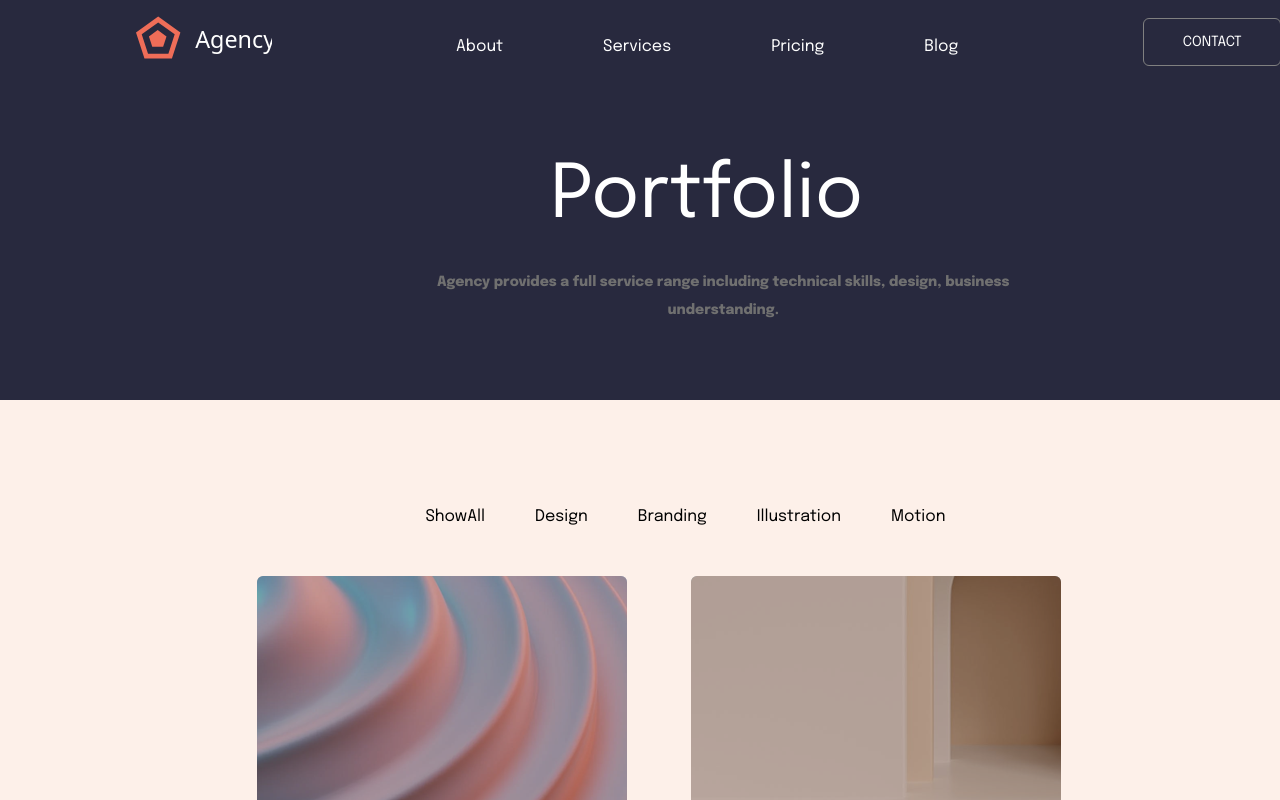
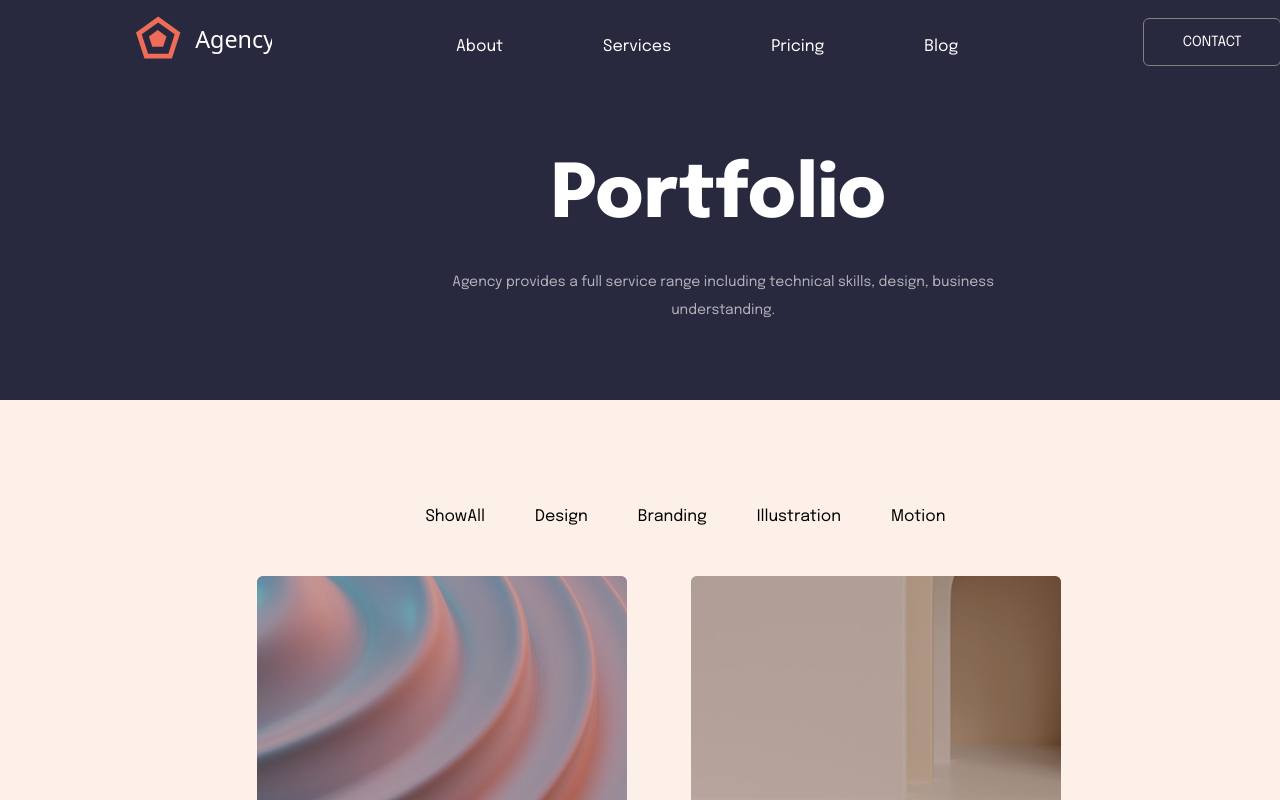
Before and after one commit to EalsyCoD/Portfolio, a React (Create React App) app: page / in a window 1280 px wide. Shown: the top 800 px of the page. Built offline with nearby package versions, Linux system fonts and the light colour scheme; data requests are answered from the project's data file.

Commit message:
fixs styles

```diff
--- a/src/components/CardsList/CardsList.module.scss
+++ b/src/components/CardsList/CardsList.module.scss
@@ -1,4 +1,5 @@
 .container {
+    width: 100%;
     display: flex;
     flex-wrap: wrap;
     background-color: #FDF0E9;
@@ -10,10 +11,12 @@
         padding-right: 135px;
     }
 
+
 }
 
 .itemcontainer {
-    margin-left: 132px;
+    width: 22%;
+    margin-left: 100px;
     margin-bottom: 32px;
     border: 4px solid transparent;
     cursor: pointer;
@@ -36,9 +39,10 @@
         margin-left: 12%;
     }
 
-    @media(max-width: 1040px) {
+    @media(max-width: 1039px) {
         margin-right: 250px;
         margin-left: 10px;
+        cursor: auto;
     }
 
     @media(max-width: 1024px) {
--- a/src/components/Header/Header.module.scss
+++ b/src/components/Header/Header.module.scss
@@ -19,10 +19,6 @@ $grey: grey;
     }
 
     @media(max-width: 1040px) {
-        width: 100%;
-    }
-
-    @media(max-width: 700px) {
         width: 100%;
     }
 }
@@ -100,7 +96,7 @@ $grey: grey;
 
 .portfolio {
     font-size: 74px;
-    font-weight: 400;
+    font-weight: 600;
     color: $white;
 
     @media(max-width: 1440px) {
@@ -121,12 +117,12 @@ $grey: grey;
 }
 
 .maintext {
-    font-weight: 600;
+    font-weight: 400;
     margin: 0 34%;
     text-align: center;
     line-height: 2rem;
     width: 576px;
-    color: #707070;
+    color: #FFFFFFA3;
 
     @media(max-width: 1250px) {
         margin: 0 30%;
--- a/src/components/Header/index.tsx
+++ b/src/components/Header/index.tsx
@@ -6,7 +6,7 @@ const Header = () => {
     return (
         <div className={styles.container}>
             <div className={styles.wrapper}>
-                <img src={img} className={styles.img}></img>
+                <img src={img} className={styles.img} alt="Logo"></img>
                 <div className={styles.nav}>
                     <p className={styles.text}>About</p>
                     <p className={styles.text}>Services</p>
--- a/src/components/LoadMore/index.tsx
+++ b/src/components/LoadMore/index.tsx
@@ -14,7 +14,6 @@ const LoadMore = () => {
 
     const handleLoadMore = () => {
         const value = isLimit + 9
-        console.log(value)
         dispatch(setFilterLimit(value))
         dispatch(setCards())
     }
--- a/src/ducks/actions/CardsAction.ts
+++ b/src/ducks/actions/CardsAction.ts
@@ -1,9 +1,8 @@
 import { ThunkAction } from 'redux-thunk'
 import axios from 'axios'
 
-import { RootState, CardsState, ICards, DeleteCard } from '../../types'
+import { RootState, CardsState } from '../../types'
 import { ECardsActionType, TCardsActions } from '../models/CardsActions'
-import { AnyAction } from 'redux'
 
 const setCards = (
 ): ThunkAction<void, RootState, unknown, TCardsActions> => {
```
